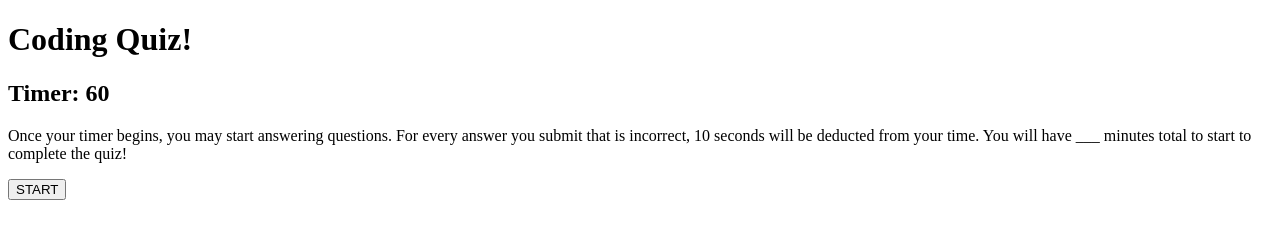
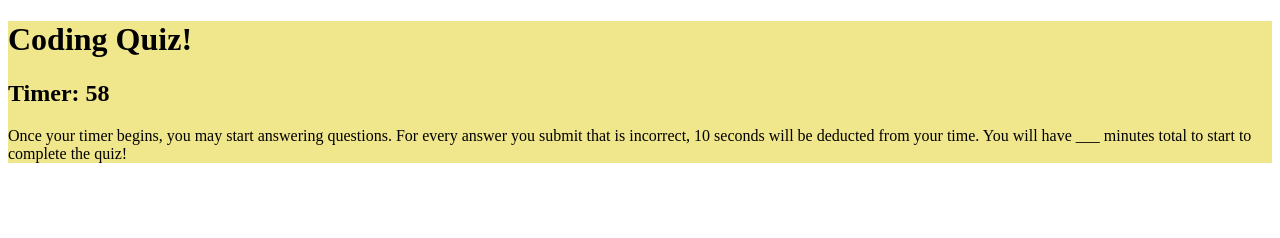
Before and after one commit to mfitzwinick/code-quiz, a plain HTML site: page index.html in a window 1280 px wide. Both pictures are taken after a click on the button "START". Drawn offline with Linux system fonts and the light colour scheme.

Commit message:
hiding start button on click

```diff
--- a/index.html
+++ b/index.html
@@ -10,11 +10,13 @@
   <body>
     <div class="container">
         <h1>Coding Quiz!</h1>
-        <h2>Timer: <span<0</span id="time-shown">60</h2>
+        <h2>Timer: <span id="time-shown">60</span></h2>
         <p>Once your timer begins, you may start answering questions.  For every answer you submit that is incorrect, 10 seconds will be deducted from your time.
             You will have ___ minutes total to start to complete the quiz!
         </p>
         <div class="questionBox">
+        </div>
+
 <button class="start">START</button>
 <div></div>
 
--- a/script.js
+++ b/script.js
@@ -1,11 +1,12 @@
 
 //#Pseudo Code//
-
 //1. Create a button to click -event listener- to start quiz
-//hide start button
-//have timer appear
+//hide start button after it is clicked once
+//have timer begin countdown
+//Create a submit button with add event listner
 //have question div appear
-//2. At click, first question appears (prompt?)
+//create an answers array?
+//2. At click, first question appears - append object?
 //3. After input, next question appears
 // 4. Wrong answers deduct 10 seconds from the clock
 // 5. Quiz ends when all questions are answered OR when time runs out.
@@ -14,26 +15,29 @@
 var start = document.querySelector(".start")
 var timeRemaining = 60
 const timerDisplay = document.querySelector("#time-shown")
+var answers = [];
+
 
 start.addEventListener("click", function(){
-    timeRemaining --;
-    countdownText();
+    timeRemaining--;
+    countDownText();
+    start.style.display='none'
 });
 
 function countDownText() {
-    setInterval (function(){
+    var myCounter=setInterval (function(){
         timerDisplay.textContent = timeRemaining
-        timeRemaining --
+        timeRemaining--;
+        if (timeRemaining<=0) {
+            clearInterval(myCounter)
+            alert ("Times Up!"+"Your score is ???");
+            return;
+        };
     }, 1000)
 }
-    if (timerDisplay<=0) {
-        clearInterval(timeRemaining=0)
-        alert ("Times Up!"+"Your score is ???");
-    };
-
 
 
 // var questions =
-//     { a: "", a1: "" }
-// { b: "" }
-// { c: "" }
+// {a: "What is a dog?", a1: "a piece of wood",  a2: "your BF", a3:"a chemical", a4: "a vacation"}
+// {b: "Dogs Are Great", b1: "TRUE",  b2: "False"}
+// {c: "Which of these is a dog?", c1: "Primate" c2: "Poodle" c3: "Arachnid" }
--- a/style.css
+++ b/style.css
@@ -0,0 +1,8 @@
+.questionbox {
+    background-color: greenyellow;
+    padding-top: 20 px;
+}
+
+.container {
+    background-color: khaki;
+}
```
